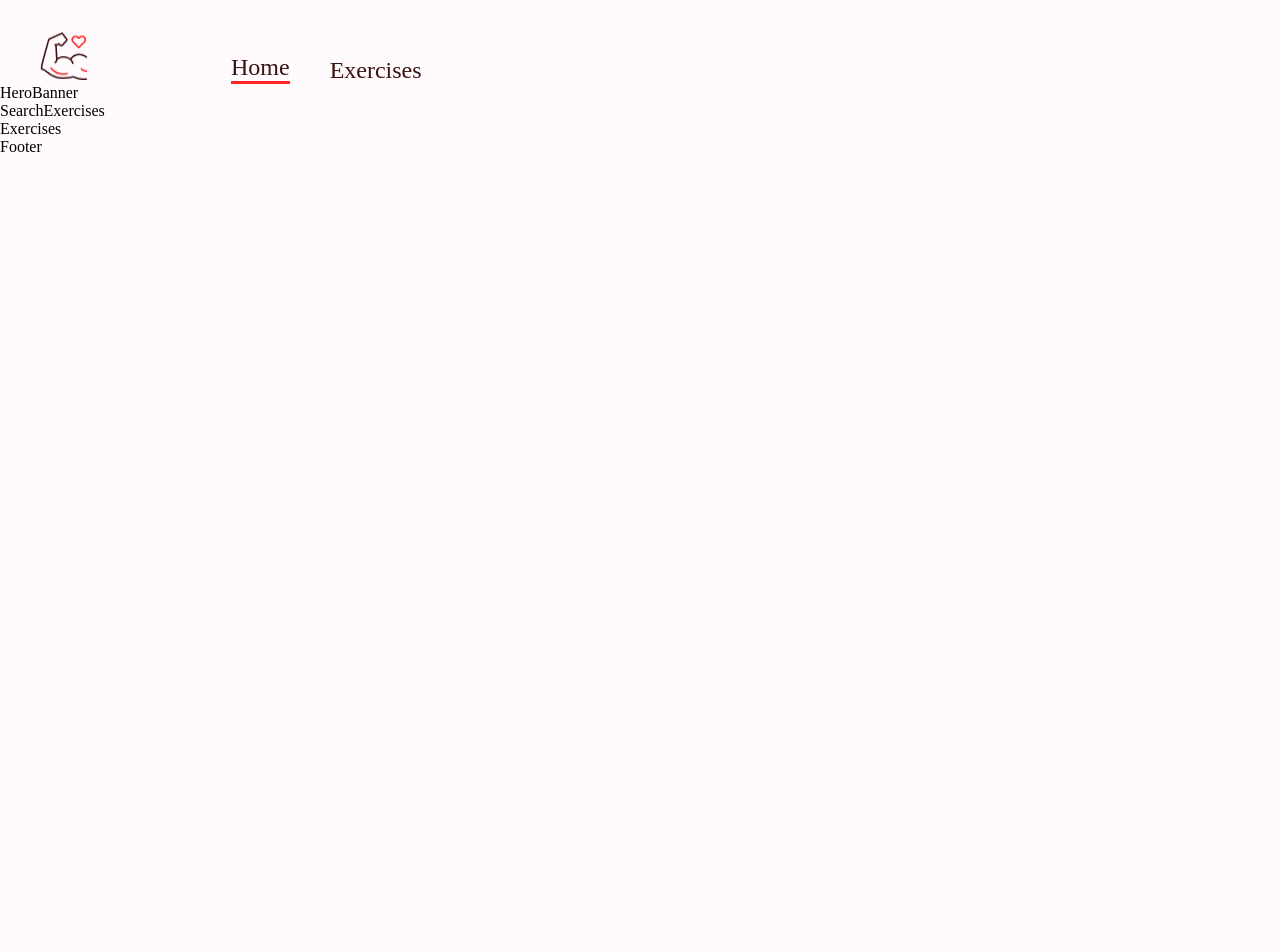
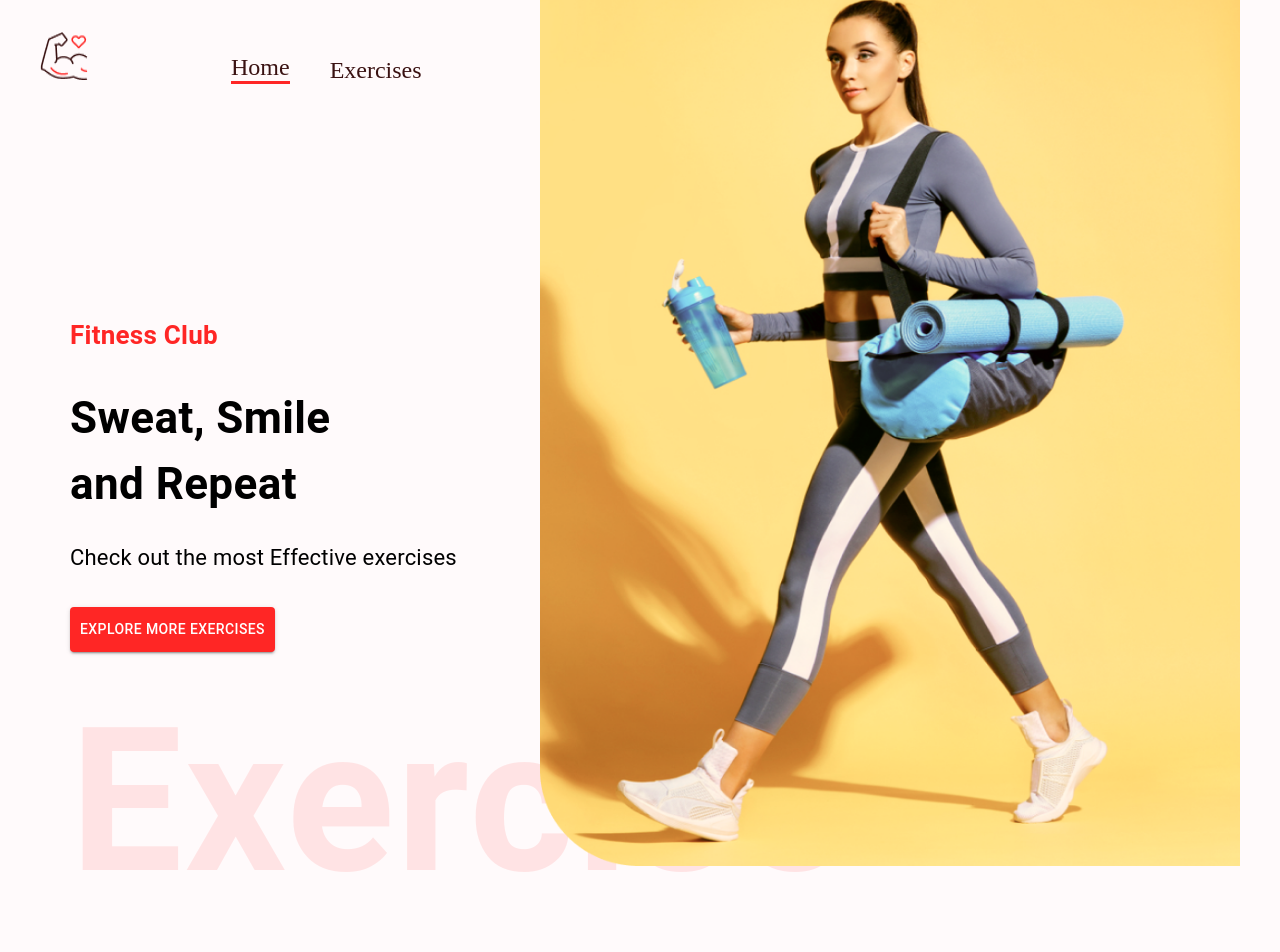
Before and after one commit to Ramish93/Gym-app, a React (Create React App) app: page / in a window 1280 px wide. Shown: the top 952 px of the page. Before the commit the page ends 800 px from the top, so only its background shows below. Built offline with nearby package versions, Linux system fonts and the light colour scheme.

Commit message:
HeroBanner UI complete

```diff
--- a/src/components/HeroBanner.js
+++ b/src/components/HeroBanner.js
@@ -1,7 +1,59 @@
 import React from "react";
+import { Box, Stack, Typography, Button } from "@mui/material";
+
+import HeroBannerImage from "../assets/images/banner.png";
 
 const HeroBanner = () => {
-  return <div>HeroBanner</div>;
+  return (
+    <Box
+      sx={{
+        mt: { lg: "212px", xs: "70px" },
+        ml: { sm: "50px" },
+      }}
+      position="relative"
+      p="20px"
+    >
+      <Typography color="#FF2625" fontWeight="600" fontSize="26px">
+        Fitness Club
+      </Typography>
+      <Typography
+        fontWeight={700}
+        sx={{
+          fontSize: { lg: "44px", xs: "40px" },
+        }}
+        mb="23px"
+        mt="30px"
+      >
+        Sweat, Smile <br /> and Repeat
+      </Typography>
+      <Typography fontSize="22px" lineHeight="35px" mb={4}>
+        Check out the most Effective exercises
+      </Typography>
+      <Button
+        variant="contained"
+        color="error"
+        href="#exercises"
+        sx={{
+          backgroundColor: "#FF2625",
+          padding: "10px",
+        }}
+      >
+        Explore More Exercises
+      </Button>
+      <Typography
+        color="#FF2625"
+        fontWeight={600}
+        sx={{
+          opacity: 0.1,
+          display: { lg: "block", xs: "none" },
+        }}
+        fontSize="200px"
+      >
+        Exercise
+      </Typography>
+      <img src={HeroBannerImage} className="hero-banner-img" alt="banner" />
+    </Box>
+  );
 };
 
 export default HeroBanner;
```
